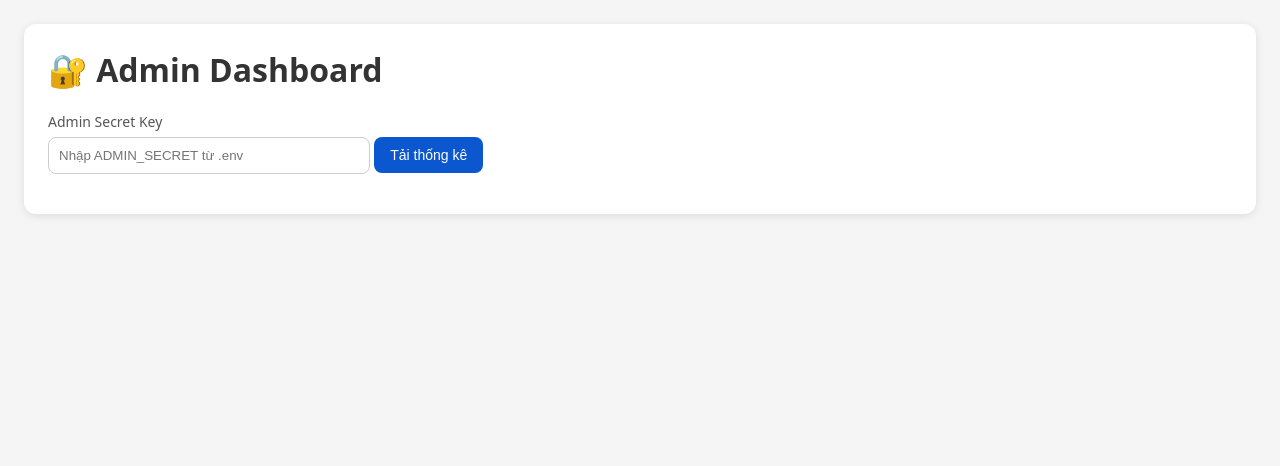
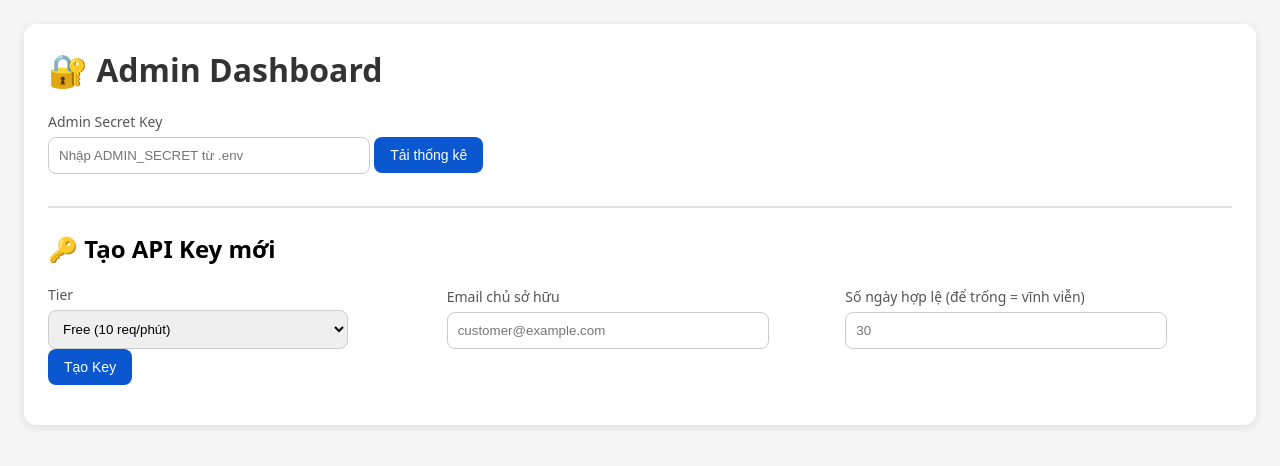
Before and after one commit to dangminhtai/cccd-api, a Flask app: template app/templates/admin.html in a window 1280 px wide. Shown: the top 466 px of the page. Run offline with Flask 3, Linux system fonts and the light colour scheme; the template is opened without the code that fills it, so the values that code supplies are empty.

Commit message:
feat: add create key form on admin web dashboard

```diff
--- a/app/templates/admin.html
+++ b/app/templates/admin.html
@@ -26,9 +26,16 @@
       button { padding: 10px 16px; border: 0; border-radius: 8px; background: #0b57d0; color: white; cursor: pointer; font-size: 14px; }
       button:hover { background: #0a4fb8; }
       button:disabled { opacity: 0.6; cursor: not-allowed; }
-      input { padding: 10px; border: 1px solid #ccc; border-radius: 8px; min-width: 300px; }
+      input, select { padding: 10px; border: 1px solid #ccc; border-radius: 8px; min-width: 300px; }
       .form-group { margin: 16px 0; }
       label { display: block; margin-bottom: 6px; font-size: 14px; color: #555; }
+      .form-row { display: flex; gap: 12px; align-items: end; flex-wrap: wrap; }
+      .form-row > div { flex: 1; min-width: 200px; }
+      .success { color: #2e7d32; background: #e8f5e9; padding: 12px; border-radius: 8px; margin: 16px 0; }
+      .key-display { background: #f5f5f5; padding: 16px; border-radius: 8px; margin: 16px 0; font-family: monospace; word-break: break-all; }
+      .key-display strong { color: #d32f2f; }
+      .section { margin-top: 32px; padding-top: 24px; border-top: 2px solid #e0e0e0; }
+      .section h2 { margin-top: 0; }
     </style>
   </head>
   <body>
@@ -65,6 +72,38 @@
             <tbody id="tierTableBody">
             </tbody>
           </table>
+        </div>
+      </div>
+
+      <div class="section">
+        <h2>🔑 Tạo API Key mới</h2>
+
+        <div class="form-group">
+          <div class="form-row">
+            <div>
+              <label>Tier</label>
+              <select id="createTier">
+                <option value="free">Free (10 req/phút)</option>
+                <option value="premium">Premium (100 req/phút)</option>
+                <option value="ultra">Ultra (1000 req/phút)</option>
+              </select>
+            </div>
+            <div>
+              <label>Email chủ sở hữu</label>
+              <input id="createEmail" type="email" placeholder="customer@example.com" />
+            </div>
+            <div>
+              <label>Số ngày hợp lệ (để trống = vĩnh viễn)</label>
+              <input id="createDays" type="number" placeholder="30" min="1" />
+            </div>
+          </div>
+          <button onclick="createKey()">Tạo Key</button>
+        </div>
+
+        <div id="createError" class="error" style="display:none;"></div>
+        <div id="createSuccess" class="success" style="display:none;">
+          <strong>⚠️ LƯU Ý: Key chỉ hiển thị 1 lần này. Hãy copy và lưu ngay!</strong>
+          <div class="key-display" id="createdKey"></div>
         </div>
       </div>
     </div>
@@ -138,6 +177,63 @@
       document.getElementById("adminKey").addEventListener("keypress", (e) => {
         if (e.key === "Enter") loadStats();
       });
+
+      async function createKey() {
+        const adminKey = document.getElementById("adminKey").value.trim();
+        const tier = document.getElementById("createTier").value;
+        const email = document.getElementById("createEmail").value.trim();
+        const days = document.getElementById("createDays").value.trim();
+
+        if (!adminKey) {
+          showError("Vui lòng nhập Admin Secret Key trước");
+          return;
+        }
+
+        if (!email) {
+          document.getElementById("createError").textContent = "Vui lòng nhập email";
+          document.getElementById("createError").style.display = "block";
+          document.getElementById("createSuccess").style.display = "none";
+          return;
+        }
+
+        document.getElementById("createError").style.display = "none";
+        document.getElementById("createSuccess").style.display = "none";
+
+        try {
+          const body = { tier, email };
+          if (days) body.days = parseInt(days);
+
+          const resp = await fetch("/admin/keys/create", {
+            method: "POST",
+            headers: {
+              "Content-Type": "application/json",
+              "X-Admin-Key": adminKey
+            },
+            body: JSON.stringify(body)
+          });
+
+          if (!resp.ok) {
+            const data = await resp.json();
+            throw new Error(data.error || `HTTP ${resp.status}`);
+          }
+
+          const data = await resp.json();
+
+          // Hiển thị key
+          document.getElementById("createdKey").textContent = data.api_key;
+          document.getElementById("createSuccess").style.display = "block";
+
+          // Reset form
+          document.getElementById("createEmail").value = "";
+          document.getElementById("createDays").value = "";
+
+          // Reload stats để cập nhật số lượng keys
+          loadStats();
+        } catch (e) {
+          document.getElementById("createError").textContent = "Lỗi: " + e.message;
+          document.getElementById("createError").style.display = "block";
+        }
+      }
     </script>
   </body>
 </html>
```
Also changed, not shown: guide_step_10.md (+23 -2 lines).
